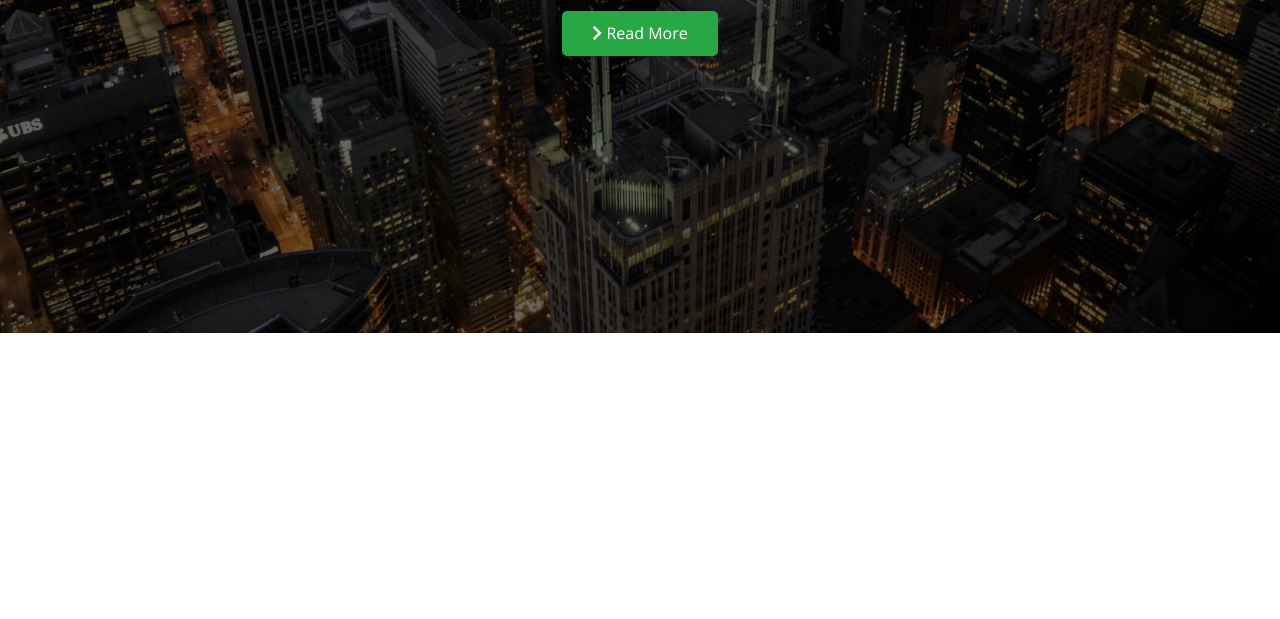
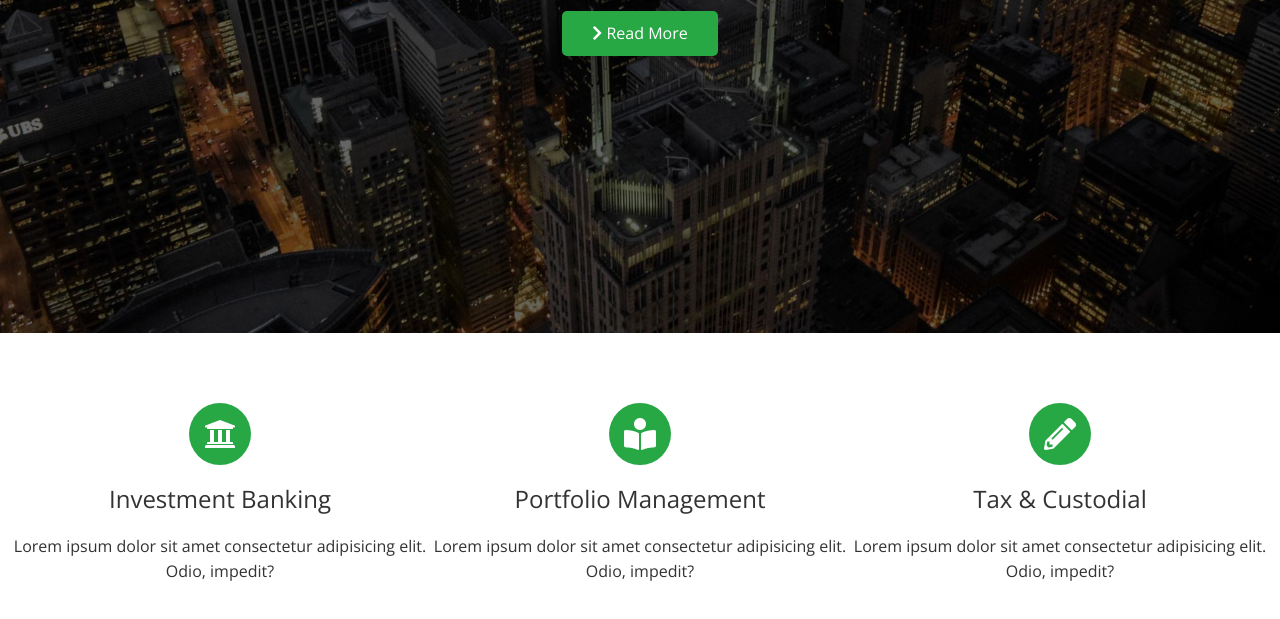
Before and after one commit to tjkhara/edge-ledger-practice, a plain HTML site: page index.html in a window 1280 px wide. Shown: the part 467-1086 px from the top of the page. Before the commit the page ends 800 px from the top, so only its background shows below. Drawn offline with nearby package versions, Linux system fonts and the light colour scheme.

Commit message:
Services section done

```diff
--- a/css/style.css
+++ b/css/style.css
@@ -121,3 +121,27 @@ img {
 .logoNavAndText * {
   z-index: 10;
 }
+
+/* Services */
+
+.services {
+  display: flex;
+  justify-content: space-around;
+  text-align: center;
+  margin: 70px 10px;
+}
+
+.service i {
+  background-color: #28a745;
+  color: #fff;
+  padding: 15px;
+  border-radius: 50%;
+}
+
+.service h2 {
+  font-weight: 400;
+  margin: 20px 0;
+}
+
+.service p {
+}
--- a/index.html
+++ b/index.html
@@ -42,5 +42,32 @@
         </div>
       </div>
     </header>
+
+    <section class="services">
+      <div class="service">
+        <i class="fas fa-university fa-2x"></i>
+        <h2>Investment Banking</h2>
+        <p>
+          Lorem ipsum dolor sit amet consectetur adipisicing elit. Odio,
+          impedit?
+        </p>
+      </div>
+      <div class="service">
+        <i class="fas fa-book-reader fa-2x"></i>
+        <h2>Portfolio Management</h2>
+        <p>
+          Lorem ipsum dolor sit amet consectetur adipisicing elit. Odio,
+          impedit?
+        </p>
+      </div>
+      <div class="service">
+        <i class="fas fa-pencil-alt fa-2x"></i>
+        <h2>Tax & Custodial</h2>
+        <p>
+          Lorem ipsum dolor sit amet consectetur adipisicing elit. Odio,
+          impedit?
+        </p>
+      </div>
+    </section>
   </body>
 </html>
```
